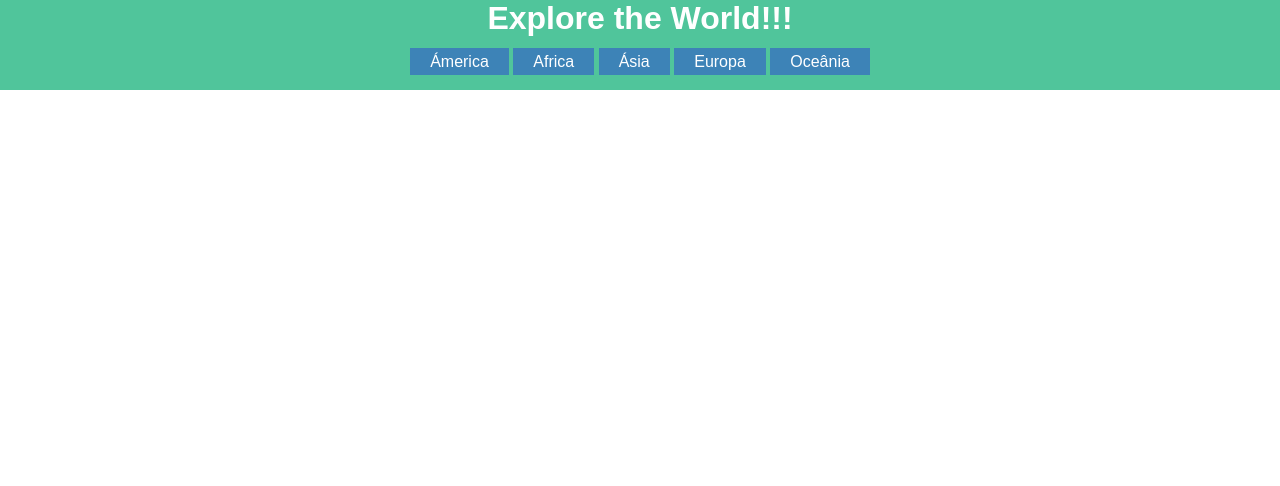
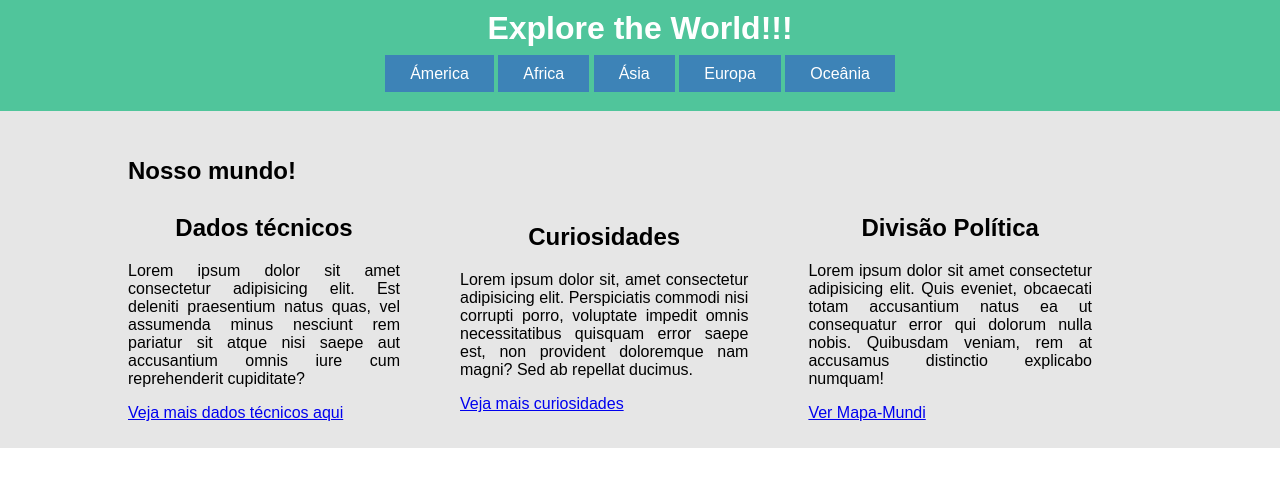
Before and after one commit to GabrielRamos818/Nova-Atividade, a plain HTML site: page index.html in a window 1280 px wide. Drawn offline with Linux system fonts and the light colour scheme.

Commit message:
Meu novo commit

```diff
--- a/estilo.css
+++ b/estilo.css
@@ -1,40 +1,60 @@
-#cabecalhoPrincipal h1{
+body{
+    font-family: Arial, Helvetica, sans-serif;
+}
+
+#cabecalhoPrincipal h1, #cabecalhoPrincipal nav{
     text-align: center;
-    color: white;
 }
 
 #cabecalhoPrincipal nav{
-    text-align: center;
-    color: white;
-    margin-top: 16px;
-    margin-bottom: 16px;
 
+    padding: 18px;
 }
-
-#cabecalhoPrincipal a{
-    color: white;
-    text-decoration: none;
-    font-size: 16px;
-    margin: 0;
-    padding: 5px 20px;
-    background: rgb(61,131,183);
-    display: inline;
-
-}
-
-#cabecalhoPrincipal a:hover {
-    background: rgba(7, 78, 184, 0.836);
-    color: #fff;
-}
-
-
 
 #cabecalhoPrincipal{
     background-color: rgb(80,197,155);
-    font-family: Arial, Helvetica, sans-serif;
-    height: 90px;
+    padding: 10px;
+    color:white;
+    text-decoration: none;
 }
 
 body, #cabecalhoPrincipal h1{
     margin: 0;
 }
+
+#cabecalhoPrincipal nav a{
+    width: 50px;
+    color: inherit;
+    text-decoration: inherit;
+    padding: 10px 25px 10px 25px;
+    background-color: rgb(61,131,183);
+}
+
+section#main{
+    background-color: rgb(230, 230, 230);
+    padding: 2% 10%;
+    overflow: hidden;
+}
+
+section#main h1{
+    margin-bottom: 10px;
+}
+
+
+#container{
+
+    display: flex;
+    flex-direction: row;
+    align-items: center;
+    text-align: justify;
+}
+
+section#main article{
+
+    margin-right: 60px;
+}
+
+#container article h2{
+
+    text-align: center;
+}
--- a/index.html
+++ b/index.html
@@ -18,7 +18,29 @@
             <a href="#">Oceânia</a>
         </nav>
     </header>
-
+    <section id="main">
+        <h1>Nosso mundo!</h1>
+     <div id="container">
+        <article>
+            <h2>Dados técnicos</h2>
+            <p>Lorem ipsum dolor sit amet consectetur adipisicing elit. Est deleniti praesentium natus quas, vel assumenda minus nesciunt rem pariatur sit atque nisi saepe aut accusantium omnis iure cum reprehenderit cupiditate?</p>
+            <a href="#">Veja mais dados técnicos aqui</a>
+        </article>
+        <article>
+            <h2>Curiosidades</h2>
+            <p>Lorem ipsum dolor sit, amet consectetur adipisicing elit. Perspiciatis commodi nisi corrupti porro, voluptate impedit omnis necessitatibus quisquam error saepe est, non provident doloremque nam magni? Sed ab repellat ducimus.</p>
+            <a href="#">Veja mais curiosidades</a>
+        </article>
+        <article>
+            <h2>Divisão Política</h2>
+            <p>Lorem ipsum dolor sit amet consectetur adipisicing elit. Quis eveniet, obcaecati totam accusantium natus ea ut consequatur error qui dolorum nulla nobis. Quibusdam veniam, rem at accusamus distinctio explicabo numquam!</p>
+            <a href="#">Ver Mapa-Mundi</a>
+        </article>
+      </div>
+    </section>
 
 </body>
 </html>
+
+</body>
+</html>
```
